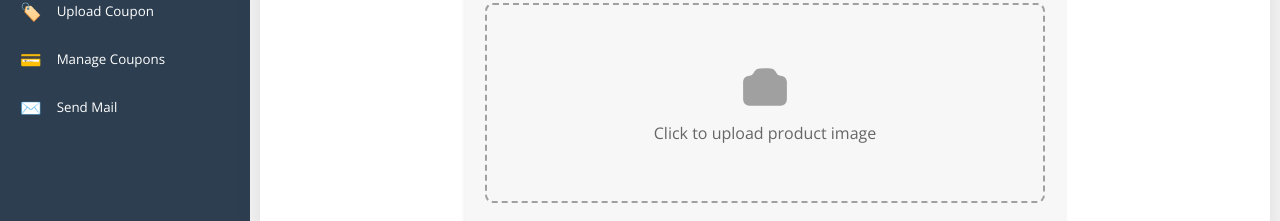
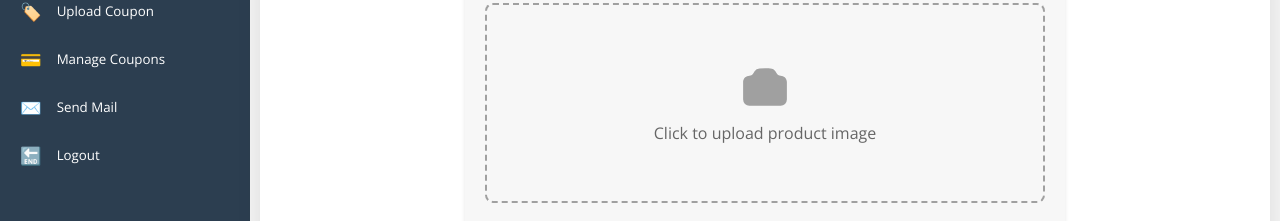
Before and after one commit to Sandhish/SCP-Textiles, a React (Vite) app in the folder Frontend/: page /admin in a window 1280 px wide. Shown: the part 213-434 px from the top of the page. Built offline with nearby package versions, Linux system fonts and the light colour scheme; no server answers; sample sign-in values are in the browser's storage.

Commit message:
updated testimonals

```diff
--- a/Frontend/src/Components/Testimonals/Testimonials.jsx
+++ b/Frontend/src/Components/Testimonals/Testimonials.jsx
@@ -3,27 +3,27 @@ import styles from "./Testimonials.module.css"
 const testimonials = [
     {
         id: 1,
-        name: "Sarah Johnson",
+        name: "Bharath Subramanian",
         role: "Interior Designer",
-        image: "/placeholder.svg?height=100&width=100",
+        image: "https://media.architecturaldigest.com/photos/5f241de2c850b2a36b415024/master/w_1600%2Cc_limit/Luke-logo.png",
         content:
             "The quality of these bedsheets is exceptional. My clients are always impressed when I recommend CozyHome products for their bedrooms. The attention to detail and craftsmanship is unmatched.",
         rating: 5,
     },
     {
         id: 2,
-        name: "Michael Chen",
+        name: "Senthil",
         role: "Homeowner",
-        image: "/placeholder.svg?height=100&width=100",
+        image: "https://img.freepik.com/free-vector/man-profile-cartoon_18591-58482.jpg",
         content:
             "I've tried many brands of towels, but these are by far the softest and most absorbent. They still look and feel brand new even after multiple washes. Definitely worth the investment!",
         rating: 5,
     },
     {
         id: 3,
-        name: "Emily Rodriguez",
+        name: "Vidhya",
         role: "Hotel Manager",
-        image: "/placeholder.svg?height=100&width=100",
+        image: "https://th.bing.com/th/id/OIP.-hpx-mg338PW9gkTFw5ZtgHaHa?rs=1&pid=ImgDetMain",
         content:
             "We've switched all our hotel rooms to use CozyHome bedding and towels. Our guests frequently comment on how comfortable they are, and the durability means they're cost-effective for our business.",
         rating: 4,
--- a/Frontend/src/Pages/AdminPage.jsx
+++ b/Frontend/src/Pages/AdminPage.jsx
@@ -5,11 +5,14 @@ import ProductManagement from './AdminPages/Management/ProductManagement';
 import CouponManagement from './AdminPages/Management/CouponManagement';
 import SendMail from './AdminPages/Management/SendMail';
 import Sidebar from './AdminPages/AdminSidebar/Sidebar';
+import { useNavigate } from 'react-router-dom';
+import { logout } from '../Services/authService';
 
 const AdminPage = () => {
     const [activeContent, setActiveContent] = useState('productUpload');
     const [isSidebarVisible, setIsSidebarVisible] = useState(false);
     const [isMobile, setIsMobile] = useState(window.innerWidth <= 768);
+    const navigate = useNavigate();
 
     useEffect(() => {
         const handleResize = () => {
@@ -37,6 +40,8 @@ const AdminPage = () => {
                 return <CouponManagement />;
             case 'sendMail':
                 return <SendMail />;
+            case 'logout':
+                return <div>Logging out...</div>;
             default:
                 return <ProductUpload />;
         }
@@ -52,6 +57,12 @@ const AdminPage = () => {
 
     const toggleSidebar = () => {
         setIsSidebarVisible(!isSidebarVisible);
+    };
+
+    const handleLogout = async () => {
+        localStorage.removeItem('user');
+        await logout();
+        navigate('/login');
     };
 
     const styles = {
@@ -104,7 +115,7 @@ const AdminPage = () => {
             )}
 
             {(isSidebarVisible || !isMobile) && (
-                <Sidebar setActiveContent={handleSidebarItemClick} activeContent={activeContent} isMobile={isMobile} />
+                <Sidebar setActiveContent={handleSidebarItemClick} activeContent={activeContent} isMobile={isMobile} onLogout={handleLogout}/>
             )}
 
             <div style={styles.mainContent}>
--- a/Frontend/src/Pages/AdminPages/AdminSidebar/Sidebar.jsx
+++ b/Frontend/src/Pages/AdminPages/AdminSidebar/Sidebar.jsx
@@ -1,7 +1,7 @@
 import React from 'react';
 import styles from './Sidebar.module.css';
 
-const Sidebar = ({ setActiveContent, activeContent, isMobile }) => {
+const Sidebar = ({ setActiveContent, activeContent, isMobile, onLogout }) => {
     const menuItems = [
         {
             id: 'productUpload',
@@ -27,6 +27,11 @@ const Sidebar = ({ setActiveContent, activeContent, isMobile }) => {
             id: 'sendMail',
             label: 'Send Mail',
             icon: '✉️'
+        },
+        {
+            id: 'logout',
+            label: 'Logout',
+            icon: '🔚'
         }
     ];
 
@@ -39,7 +44,13 @@ const Sidebar = ({ setActiveContent, activeContent, isMobile }) => {
                 {menuItems.map((item) => (
                     <button key={item.id}
                         className={`${styles.menuItem} ${activeContent === item.id ? styles.active : ''}`}
-                        onClick={() => setActiveContent(item.id)}
+                        onClick={() => {
+                            if (item.id === 'logout') {
+                                onLogout();
+                            } else {
+                                setActiveContent(item.id);
+                            }
+                        }}
                     >
                         <span className={styles.menuIcon}>{item.icon}</span>
                         <span className={styles.menuLabel}>{item.label}</span>
```
